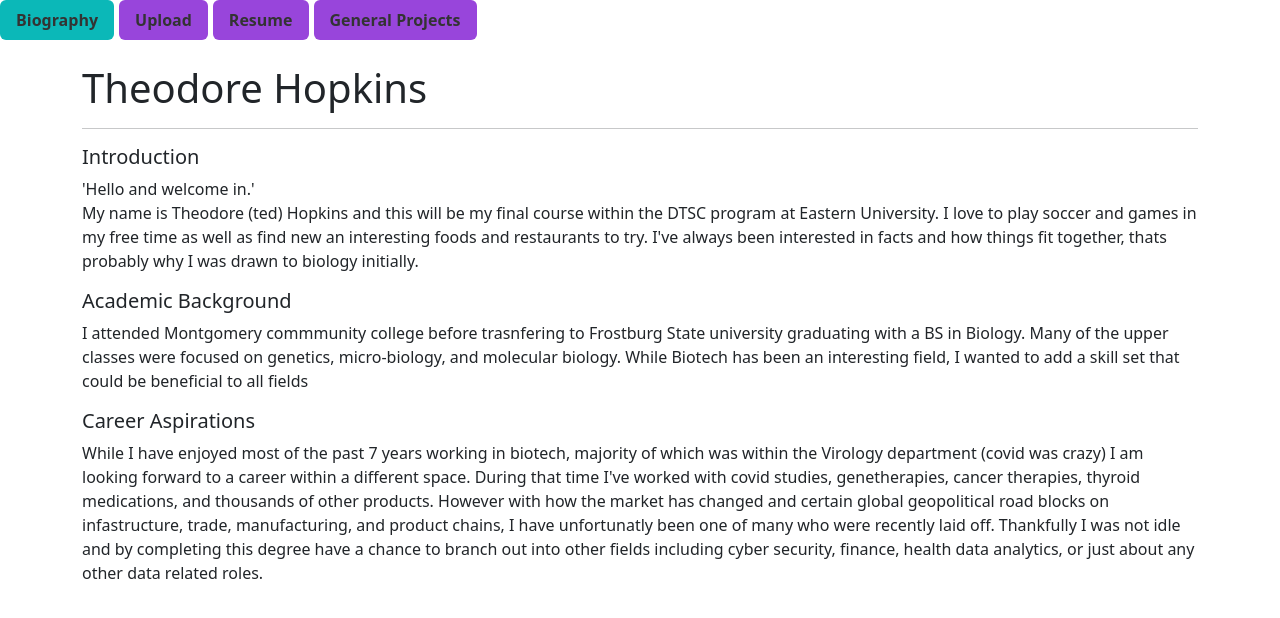
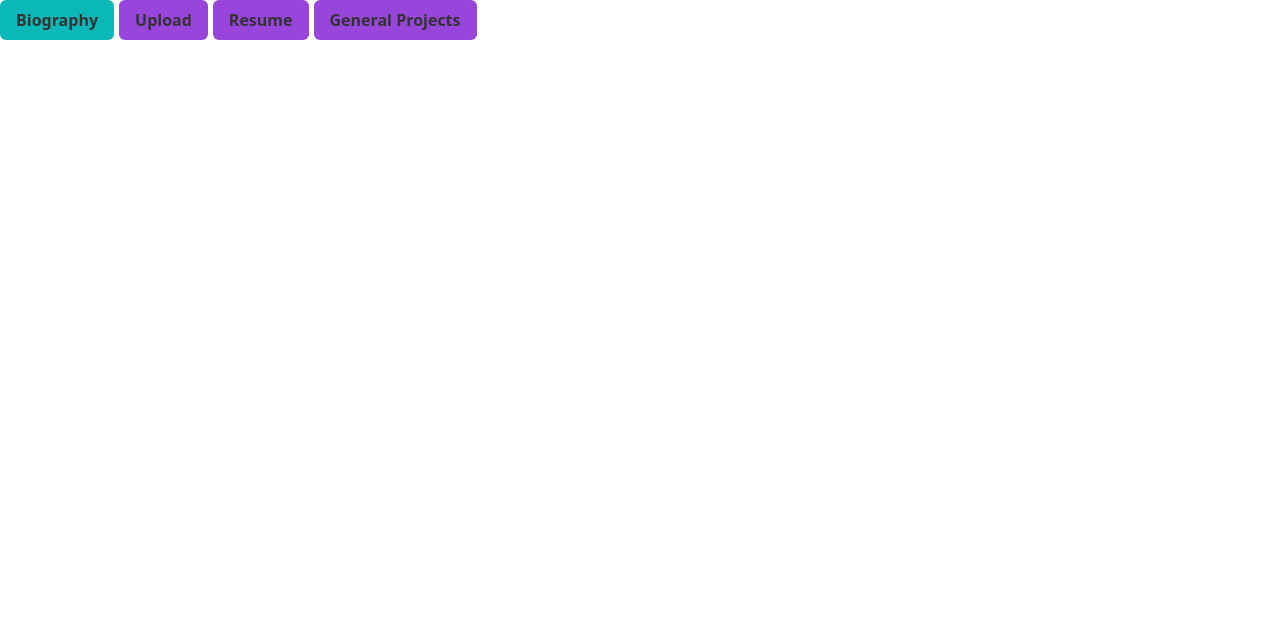
Before and after one commit to TedsData/GameWarden, a Flask app: page / in a window 1280 px wide. Shown: the top 618 px of the page. Run offline with Flask 3, Linux system fonts and the light colour scheme; parts of the project's set-up code (start-up, migrations or seed data) failed here and were passed over.

Commit message:
Update home.html
unintended background information

```diff
--- a/templates/home.html
+++ b/templates/home.html
@@ -52,37 +52,8 @@
 </ul>
 
  <!-- Biography -->
-  <div class="container mt-4">
 
-    <h1>Theodore Hopkins
-    <hr>
 
-    <h2 style="font-size: 1.25rem;">Introduction</h2>
-    <p>
-      'Hello and welcome in.'<br>
-      My name is Theodore (ted) Hopkins and this will be my final course within the DTSC program at Eastern University.
-      I love to play soccer and games in my free time as well as find new an interesting foods and restaurants to try. I've always been interested
-      in facts and how things fit together, thats probably why I was drawn to biology initially.
-
-    <p>
-    <h2 style="font-size: 1.25rem;">Academic Background</h2>
-    <p>
-
-      I attended Montgomery commmunity college before trasnfering to Frostburg State university graduating with a BS in Biology.
-      Many of the upper classes were focused on genetics, micro-biology, and molecular biology.
-      While Biotech has been an interesting field, I wanted to add a skill set that could be beneficial to all fields
-
-    <p>
-    <h2 style="font-size: 1.25rem;">Career Aspirations</h2>
-    <p>
-
-      While I have enjoyed most of the past 7 years working in biotech, majority of which was within the Virology department (covid was crazy) I am looking
-      forward to a career within a different space. During that time I've worked with covid studies, genetherapies, cancer therapies, thyroid medications, and
-      thousands of other products. However with how the market has changed and certain global geopolitical road blocks on infastructure, trade, manufacturing,
-      and product chains, I have unfortunatly been one of many who were recently laid off. Thankfully I was not idle and by completing this degree have a chance
-      to branch out into other fields including cyber security, finance, health data analytics, or just about any other data related roles.
-
-    <p>
 
   </div>
 
```
